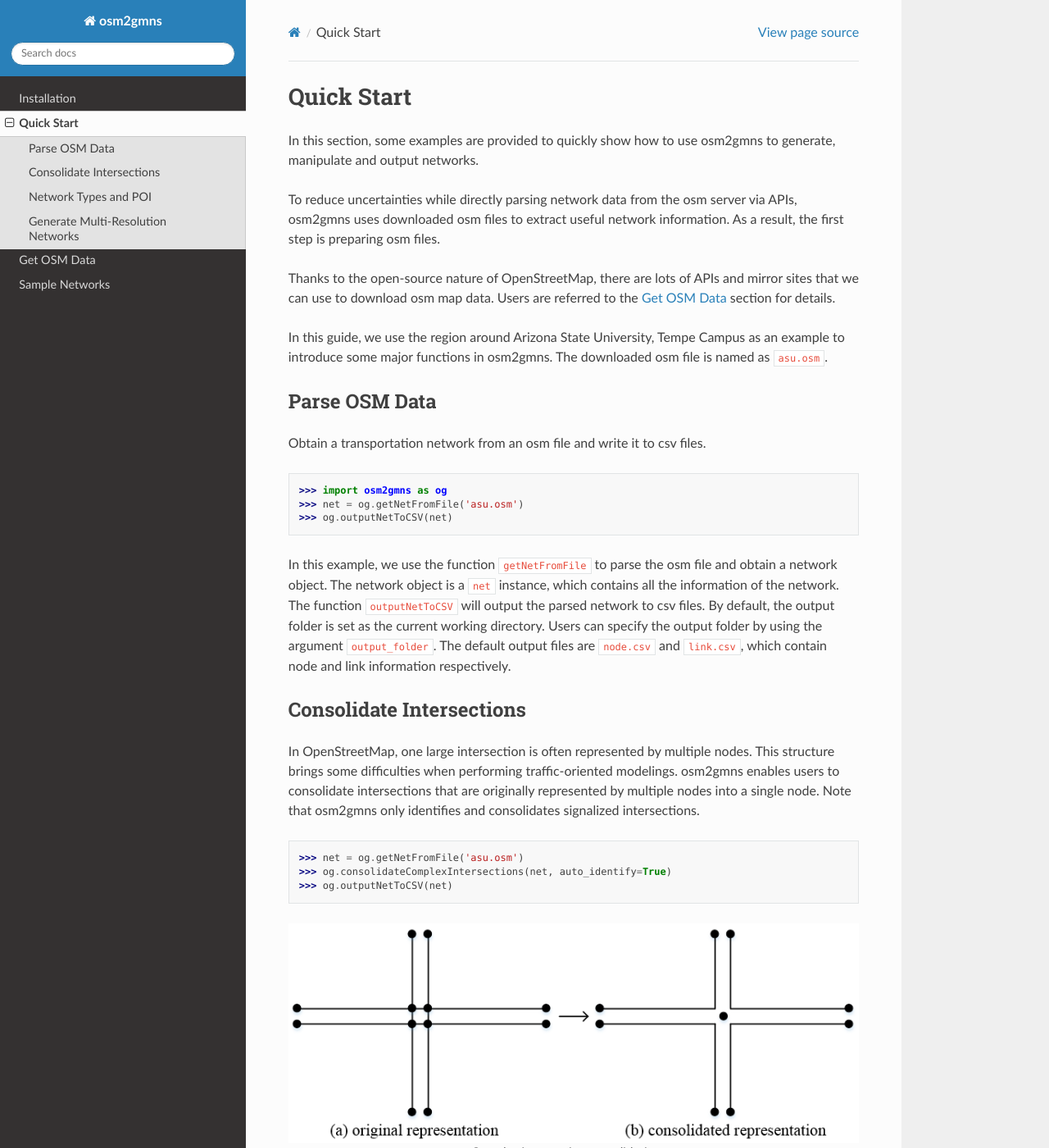
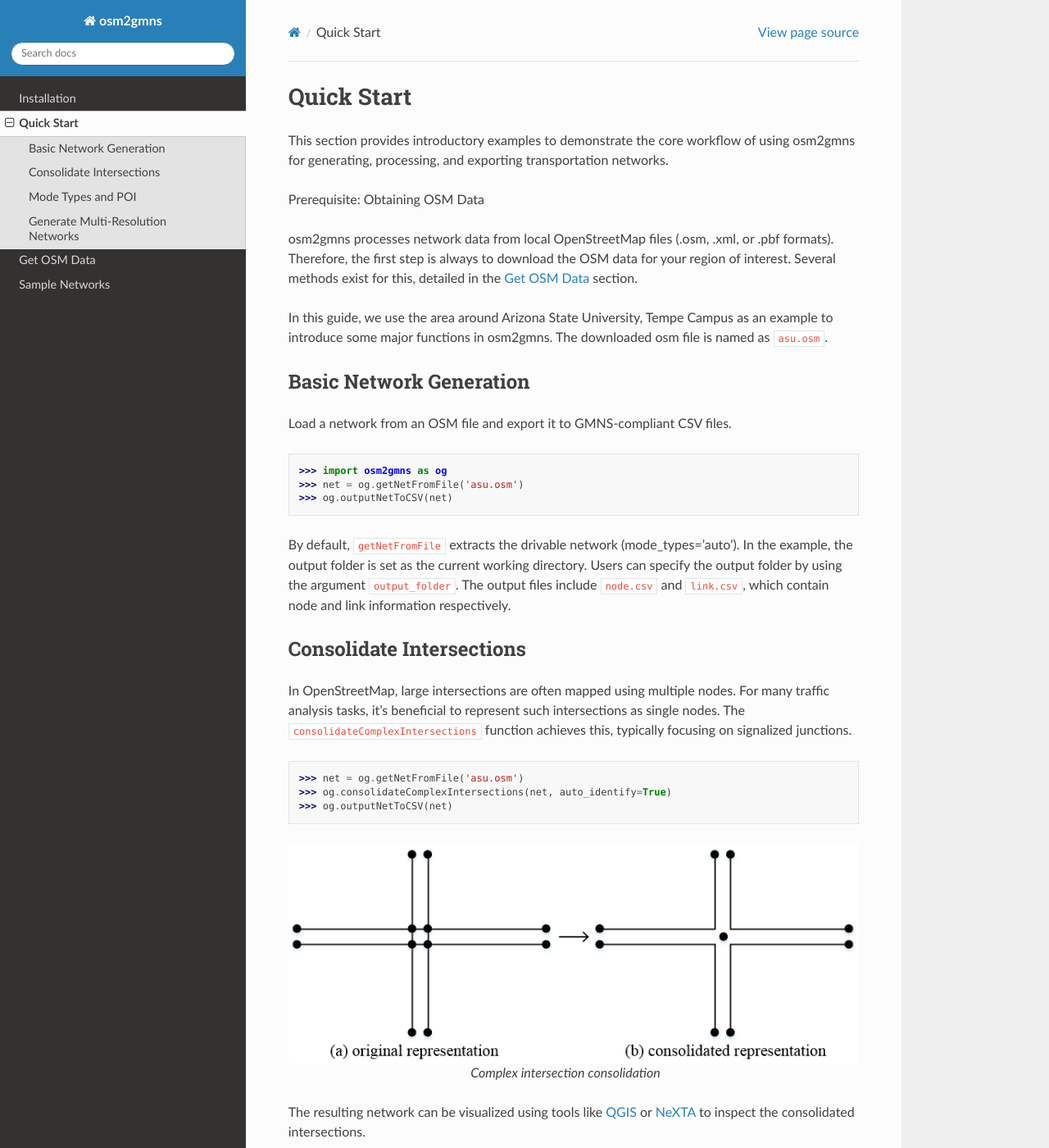
Before and after one commit to jiawlu/OSM2GMNS, a Sphinx documentation site: the page built from docs/source/quick-start.rst, in a window 1280 px wide and 1400 px high. Shown: the whole window at 82% size. Built offline with Sphinx 7.4.7 and the Read the Docs theme 3.1.0, drawn with Linux system fonts in a browser that asks for light colours; pages that are not in the unit, such as notebooks, are missing from menus; some of the changed text lies outside the part shown.

Commit message:
polish doc

```diff
--- a/docs/source/quick-start.rst
+++ b/docs/source/quick-start.rst
@@ -2,24 +2,25 @@
 Quick Start
 ===========
 
-In this section, some examples are provided to quickly show how to use osm2gmns
-to generate, manipulate and output networks.
+This section provides introductory examples to demonstrate the core workflow of using
+osm2gmns for generating, processing, and exporting transportation networks.
 
-To reduce uncertainties while directly parsing network data from the osm server via APIs, osm2gmns
-uses downloaded osm files to extract useful network information. As a result, the first step is preparing
-osm files.
+Prerequisite: Obtaining OSM Data
 
-Thanks to the open-source nature of OpenStreetMap, there are lots of APIs and mirror sites that we can use to
-download osm map data. Users are referred to the :ref:`section-get-osm-data` section for details.
+osm2gmns processes network data from local OpenStreetMap files (.osm, .xml, or .pbf
+formats). Therefore, the first step is always to download the OSM data for your region
+of interest. Several methods exist for this, detailed in the :ref:`section-get-osm-data`
+section.
 
-In this guide, we use the region around Arizona State University, Tempe Campus as an example to introduce
-some major functions in osm2gmns. The downloaded osm file is named as ``asu.osm``.
+In this guide, we use the area around Arizona State University, Tempe Campus as an
+example to introduce some major functions in osm2gmns. The downloaded osm file is named
+as ``asu.osm``.
 
 
-Parse OSM Data
+Basic Network Generation
 =========================
 
-Obtain a transportation network from an osm file and write it to csv files.
+Load a network from an OSM file and export it to GMNS-compliant CSV files.
 
 .. code-block:: python
 
@@ -27,20 +28,20 @@ Obtain a transportation network from an osm file and write it to csv files.
     >>> net = og.getNetFromFile('asu.osm')
     >>> og.outputNetToCSV(net)
 
-In this example, we use the function ``getNetFromFile`` to parse the osm file and obtain a network object. The
-network object is a ``net`` instance, which contains all the information of the network. The function
-``outputNetToCSV`` will output the parsed network to csv files. By default, the output folder is set as
-the current working directory. Users can specify the output folder by using the argument ``output_folder``.
-The default output files are ``node.csv`` and ``link.csv``, which contain node and link information respectively.
+By default, ``getNetFromFile`` extracts the drivable network (mode_types='auto').
+In the example, the output folder is set as the current working directory. Users
+can specify the output folder by using the argument ``output_folder``. The output
+files include ``node.csv`` and ``link.csv``, which contain node and link information
+respectively.
 
 
 Consolidate Intersections
 =========================
 
-In OpenStreetMap, one large intersection is often represented by multiple nodes. This structure brings some
-difficulties when performing traffic-oriented modelings. osm2gmns enables users to consolidate intersections
-that are originally represented by multiple nodes into a single node. Note that osm2gmns only identifies and
-consolidates signalized intersections.
+In OpenStreetMap, large intersections are often mapped using multiple nodes.
+For many traffic analysis tasks, it's beneficial to represent such intersections
+as single nodes. The ``consolidateComplexIntersections`` function achieves this,
+typically focusing on signalized junctions.
 
 .. code-block:: python
 
@@ -55,13 +56,14 @@ consolidates signalized intersections.
 
     Complex intersection consolidation
 
-Users can visualize the consolidated network in `QGIS`_ or `NeXTA`_.
+The resulting network can be visualized using tools like `QGIS`_ or `NeXTA`_
+to inspect the consolidated intersections.
 
 
-Network Types and POI
+Mode Types and POI
 =========================
 
-osm2gmns supports five different network types, including ``auto``, ``bike``, ``walk``, ``railway``, ``aeroway``.
+osm2gmns supports five different mode types, including ``auto``, ``bike``, ``walk``, ``railway``, ``aeroway``.
 Users can get different types of networks by specifying the argument ``mode_types``  (default: ``auto``).
 
 .. code-block:: python
@@ -79,8 +81,8 @@ Obtain POIs (Point of Interest) from osm map data.
 
     >>> net = og.getNetFromFile('asu.osm', POI=True)
 
-If ``POI`` is set as ``True``, a file named ``poi.csv`` will be generated when outputting
-a network using function ``outputNetToCSV``.
+If ``POI=True`` is used, ``outputNetToCSV`` will generate an additional ``poi.csv``
+file alongside ``node.csv`` and ``link.csv``.
 
 .. figure:: _images/poi1.png
     :name: poi1
@@ -89,19 +91,12 @@ a network using function ``outputNetToCSV``.
 
     Network with POIs
 
-Connect POIs with transportation network.
-
-.. code-block:: python
-
-    >>> net = og.getNetFromFile('asu.osm', POI=True)
-    >>> og.connectPOIWithNet(net)
-
 
 Generate Multi-Resolution Networks
 ==================================
 
-Multi-resolution functionalities are currently not available in v1 of osm2gmns.
-Users can the latest version of V0. Check out the v0 `user's guide`_ for details.
+Multi-resolution (MRM) functionalities are currently not available in v1.x.
+For MRM, users can use the latest v0.x. Check the v0.x `user's guide`_ for details.
 
 
 .. _`QGIS`: https://qgis.org
```
Also changed, not shown: docs/source/get-osm-data.rst (+36 -29 lines), docs/source/index.rst (+14 -13 lines), 2 other files.
